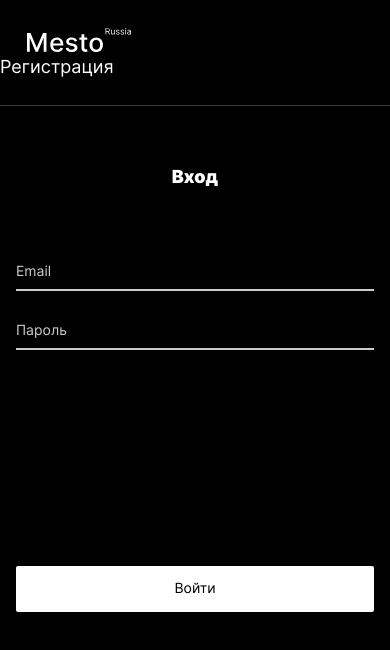
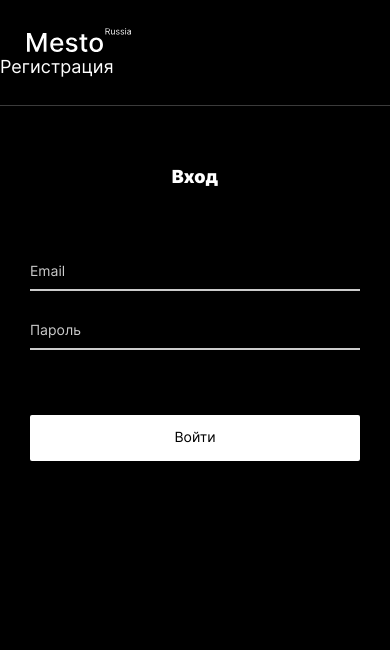
Before and after one commit to naumch1k/react-mesto-auth, a React app: page /sign-in in a window 390 px wide. Built offline with nearby package versions, Linux system fonts and the light colour scheme; no server answers.

Commit message:
feat: mobile layouts for  Login and Register components

```diff
--- a/src/blocks/form/__item/_theme/form__item_theme_dark.css
+++ b/src/blocks/form/__item/_theme/form__item_theme_dark.css
@@ -1,9 +1,9 @@
 .form__item_theme_dark {
-  color: #FFFFFF;
+  color: #fff;
   background-color: unset;
-  border-bottom: 2px solid #CCCCCC;
+  border-bottom: 2px solid #ccc;
 }
 
 .form__item_theme_dark::placeholder {
-  color: #CCCCCC;
+  color: #ccc;
 }
--- a/src/blocks/form/__item/form__item.css
+++ b/src/blocks/form/__item/form__item.css
@@ -1,6 +1,7 @@
 .form__item {
   font-family: inherit;
-  width: 358px;
+
+  width: 100%;
   margin: 1px 0 0;
   padding: 10px 0 9px;
   box-sizing: border-box;
--- a/src/blocks/form/__items/_theme/form__items_theme_dark.css
+++ b/src/blocks/form/__items/_theme/form__items_theme_dark.css
@@ -1,3 +1,16 @@
 .form__items_theme_dark {
+  width: 358px;
   margin: 0 0 196px;
 }
+
+@media screen and (max-width: 1023px) {
+  .form__items_theme_dark {
+    margin: 0 0 45px;
+  }
+}
+
+@media screen and (max-width: 414px) {
+  .form__items_theme_dark {
+    width: calc(100% - 60px);
+  }
+}
--- a/src/blocks/form/__submit-btn/form__submit-btn.css
+++ b/src/blocks/form/__submit-btn/form__submit-btn.css
@@ -16,8 +16,15 @@
   opacity: .8;
 }
 
+@media screen and (max-width: 619px) {
+  .form__submit-btn:not(.form__submit-btn_theme_dark) {
+    width: 100%;
+  }
+}
+
 @media screen and (max-width: 414px) {
-  .form__submit-btn {
+  .form__submit-btn_theme_dark {
+    width: calc(100% - 60px);
     height: 46px;
     font-size: 14px;
     line-height: 1.21;
```
